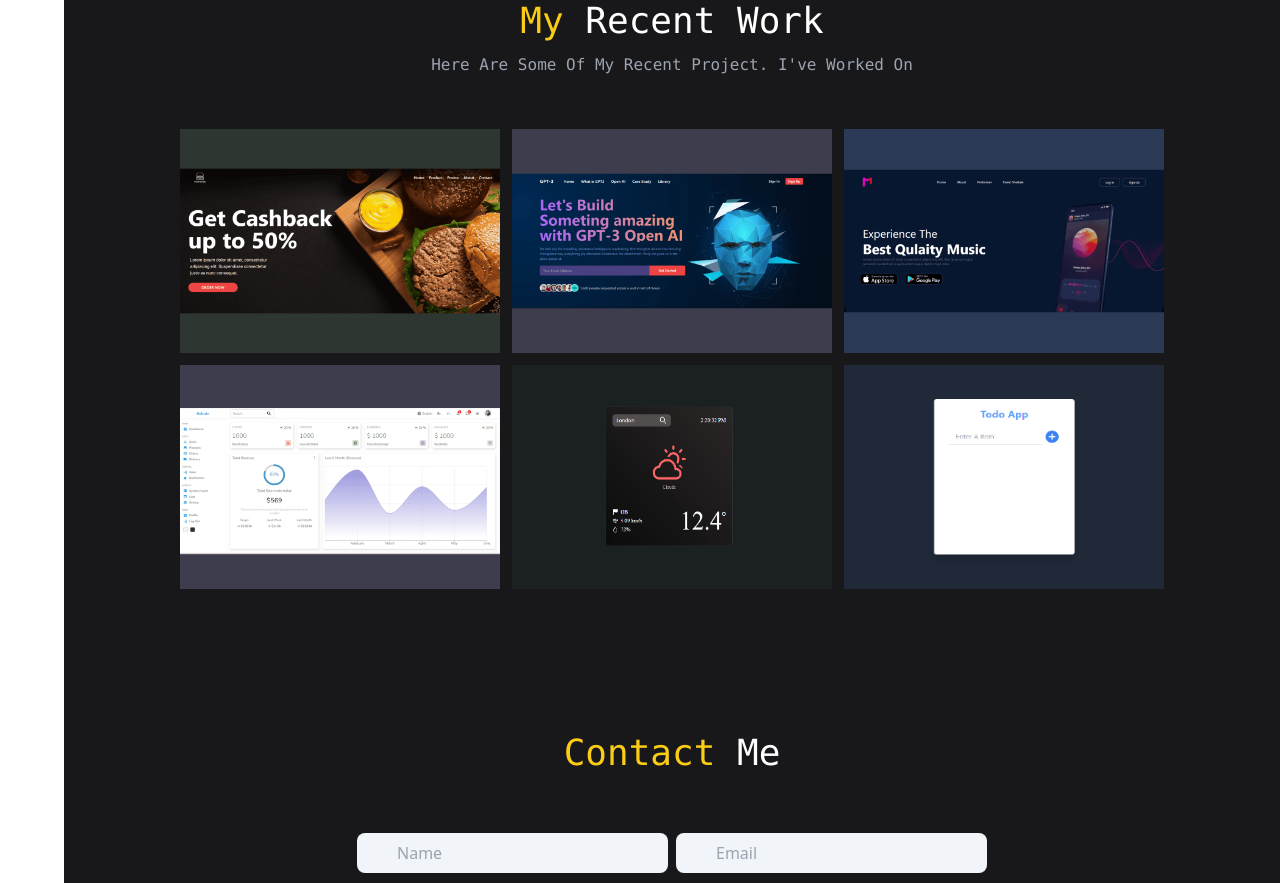
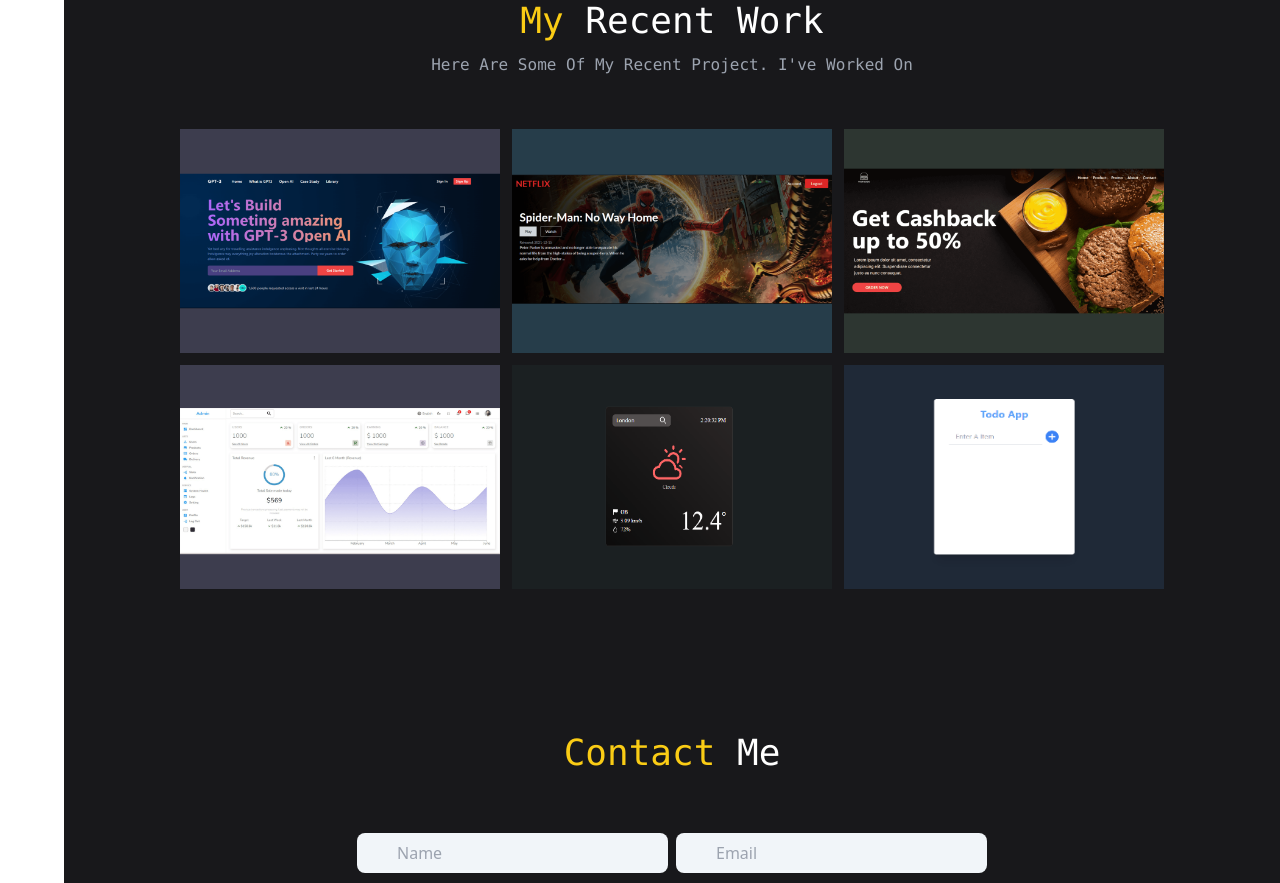
Before and after one commit to Jakareya76/portfolio, a React (Create React App) app: page / in a window 1280 px wide. Shown: the part 1540-2423 px from the top of the page. Built offline with nearby package versions, Linux system fonts and the light colour scheme; the HTML template or start-up script is replaced by a standard one.

Commit message:
add some project

```diff
--- a/src/container/About.jsx
+++ b/src/container/About.jsx
@@ -30,7 +30,6 @@ const About = () => {
           HIRE ME
         </Button>
       </div>
-
       <div className="flex items-center justify-center">
         <div className="skill-bars">
           <h1 className="text-white font-bold text-2xl">My Skills</h1>
--- a/src/data/ProjectData.js
+++ b/src/data/ProjectData.js
@@ -1,5 +1,5 @@
 import todo from '../assets/project/todo.png';
-import music from '../assets/project/music.png';
+import netflix from '../assets/project/netflix-clone.png';
 import gpt3 from '../assets/project/GPT-3.png';
 import Burger from '../assets/project/burger.png';
 import Weather from '../assets/project/weather.png';
@@ -7,20 +7,21 @@ import Admin from '../assets/project/admin.png';
 
 const ProjectData = [
   {
-    title: 'Burger Restaurant',
-    link: 'https://jakareya76.github.io/burger-restaurant/',
-    image: Burger,
-  },
-  {
     title: 'GPT-3',
     link: 'https://jakareya76.github.io/gpt3',
     image: gpt3,
   },
   {
-    title: 'Music Website',
-    link: 'https://jakareya76.github.io/music-website/',
-    image: music,
+    title: 'Netflix Clone',
+    link: 'https://jakareya76.github.io/netflix-clone/',
+    image: netflix,
   },
+  {
+    title: 'Burger Restaurant',
+    link: 'https://jakareya76.github.io/burger-restaurant/',
+    image: Burger,
+  },
+
   {
     title: 'Admin Dashboard',
     link: 'https://jakareya76.github.io/admin-panel',
```
Also changed, not shown: src/assets/project/music.png (deleted), src/assets/project/netflix-clone.png (added).
